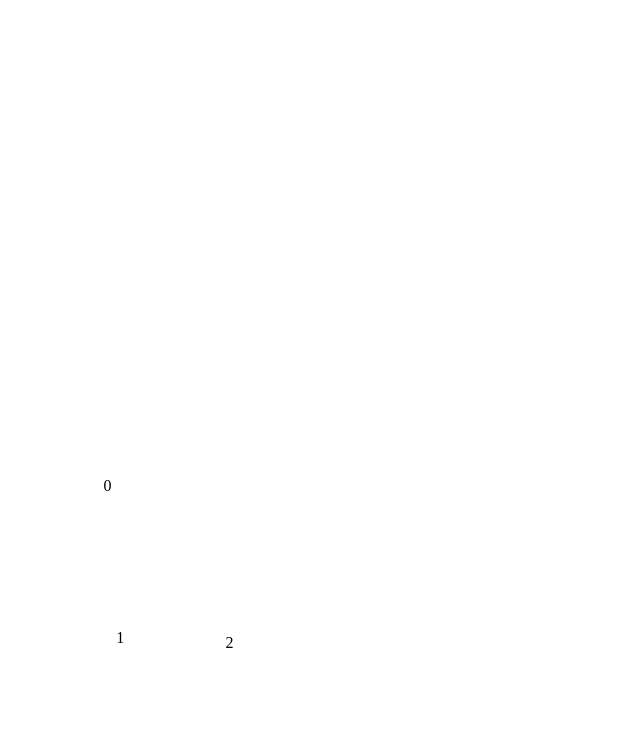
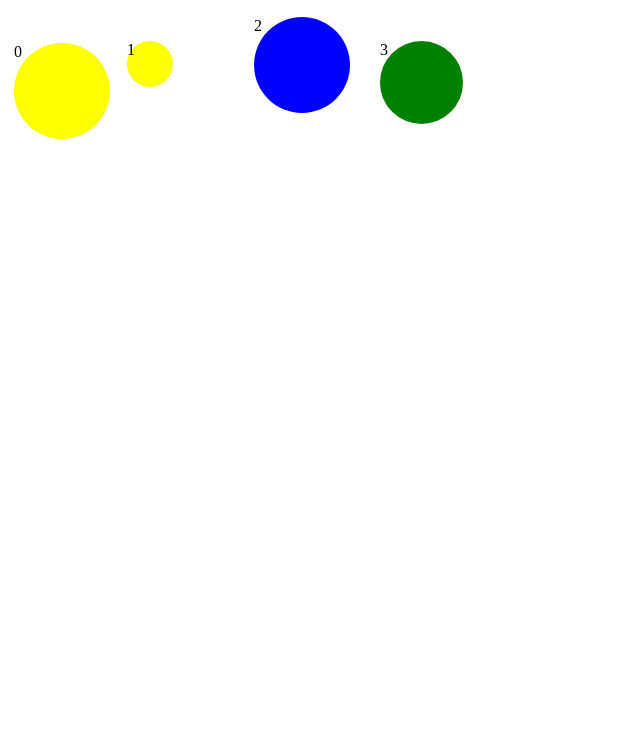
Before and after one commit to Alsandre/hom_lab, a plain HTML site: page gsap/3-collision-detection-dynamic/index.html in a window 1280 px wide. Shown: the whole page, without its empty margins (0-640 px from the left). Drawn offline with nearby package versions, Linux system fonts and the light colour scheme.

```diff
--- a/gsap/3-collision-detection-dynamic/index.css
+++ b/gsap/3-collision-detection-dynamic/index.css
@@ -3,9 +3,15 @@
   margin: 0;
   width: 100%;
   height: 100%;
+  position: relative;
   overflow: hidden;
 }
+.container {
+  position: relative;
+}
 .circle {
+  top: 0;
+  left: 0;
   width: 100px;
   height: 100px;
   border-radius: 50%;
--- a/gsap/3-collision-detection-dynamic/index.html
+++ b/gsap/3-collision-detection-dynamic/index.html
@@ -5,6 +5,27 @@
     <meta name="viewport" content="width=device-width, initial-scale=1.0" />
     <title>Document</title>
     <link rel="stylesheet" href="index.css" />
+    <style>
+      body,
+      html {
+        margin: 0;
+        width: 100%;
+        height: 100%;
+        position: relative;
+        overflow: hidden;
+      }
+      .container {
+        position: relative;
+      }
+      .circle {
+        top: 0;
+        left: 0;
+        width: 100px;
+        height: 100px;
+        border-radius: 50%;
+        position: absolute;
+      }
+    </style>
   </head>
   <body>
     <div class="container">
@@ -12,6 +33,92 @@
       <div id="circle2" class="circle"></div>
     </div>
     <script src="https://cdn.jsdelivr.net/npm/gsap@3.12.5/dist/gsap.min.js"></script>
-    <script src="index.js" defer></script>
+    <script>
+      const marbleCount = 4;
+      const marbleSizeRange = { min: 40, max: 100 };
+      const container = document.querySelector(".container");
+
+      // const circle1 = document.getElementById("circle1");
+      // const circle2 = document.getElementById("circle2");
+
+      // // Initial positions and velocities
+      // gsap.set(circle1, { x: 0, y: 200 });
+      // gsap.set(circle2, { x: 500, y: 200 });
+
+      // // Properties
+      // const circles = [
+      //   { el: circle1, dx: 3, dy: 3, mass: 2, gravity: 0.1, drag: 0.99 },
+      //   { el: circle2, dx: -3, dy: 3, mass: 3, gravity: 0.1, drag: 0.99 },
+      // ];
+      const marbles = [];
+      for (let i = 0; i < marbleCount; i++) {
+        const marble = document.createElement("div");
+        const size = Math.floor(
+          gsap.utils.random(marbleSizeRange.min, marbleSizeRange.max)
+        );
+        const marbleColorRandomizer = gsap.utils.random([
+          "blue",
+          "green",
+          "yellow",
+          "red",
+        ]);
+        // const posX = Math.floor(gsap.utils.random(0, 500));
+        // const posY = Math.floor(gsap.utils.random(0, 50));
+        let posX, posY;
+        let overlap = true;
+        while (overlap) {
+          posX = Math.floor(gsap.utils.random(10, 500));
+          posY = Math.floor(gsap.utils.random(10, 50));
+
+          overlap = false;
+          for (let j = 0; j < marbles.length; j++) {
+            const other = marbles[j];
+            const otherRect = other.el.getBoundingClientRect();
+            const currentRect = {
+              left: posX,
+              top: posY,
+              right: posX + size,
+              bottom: posY + size,
+            };
+
+            if (rectOverlap(currentRect, otherRect)) {
+              overlap = true;
+              break;
+            }
+          }
+        }
+        marble.style.width = `${size}px`;
+        marble.style.height = `${size}px`;
+        marble.className = "circle";
+        //   marble.style.backgroundImage = `url(${marbleColorRandomizer}_marble.png)`;
+        //   marble.style.backgroundSize = "100% 100%";
+        marble.style.backgroundColor = marbleColorRandomizer;
+        marble.innerText = i;
+        console.log("x-", posX, "y-", posY, i, marbleColorRandomizer);
+        gsap.set(marble, { x: posX, y: posY });
+        const dX = gsap.utils.random(-3, 3);
+        const dY = gsap.utils.random(1, 3);
+        const marbleObj = {
+          el: marble,
+          dx: dX,
+          dy: dY,
+          mass: 3,
+          gravity: 0.5,
+          drag: 0.99,
+        };
+        marbles.push(marbleObj);
+        container.appendChild(marble);
+      }
+
+      function rectOverlap(rect1, rect2) {
+        return !(
+          rect1.right < rect2.left ||
+          rect1.left > rect2.right ||
+          rect1.bottom < rect2.top ||
+          rect1.top > rect2.bottom
+        );
+      }
+    </script>
+    <!-- <script src="index.js" defer></script> -->
   </body>
 </html>
--- a/gsap/3-collision-detection-dynamic/index.js
+++ b/gsap/3-collision-detection-dynamic/index.js
@@ -55,8 +55,9 @@
   marble.style.height = `${size}px`;
   //   marble.style.backgroundImage = `url(${marbleColorRandomizer}_marble.png)`;
   //   marble.style.backgroundSize = "100% 100%";
+  marble.style.backgroundColor = marbleColorRandomizer;
   marble.innerText = i;
-  console.log(posX, posY);
+  console.log(posX, posY, i, marbleColorRandomizer);
   gsap.set(marble, { x: posX, y: posY });
   const dX = gsap.utils.random(-3, 3);
   const dY = gsap.utils.random(1, 3);
@@ -239,7 +240,7 @@
   //   }
 }
 
-gsap.ticker.add(animateCircles);
+// gsap.ticker.add(animateCircles);
 gsap.ticker.fps(15);
 
 function rectOverlap(rect1, rect2) {
```
